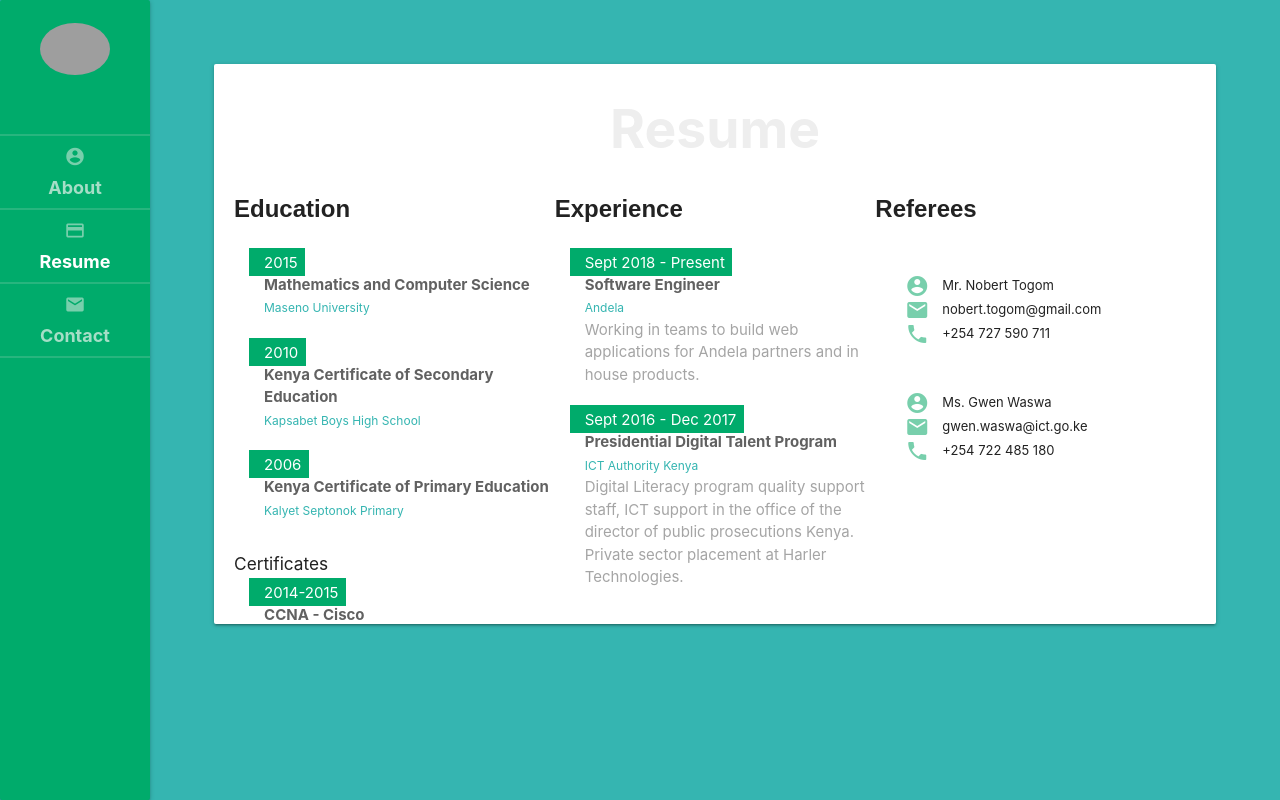
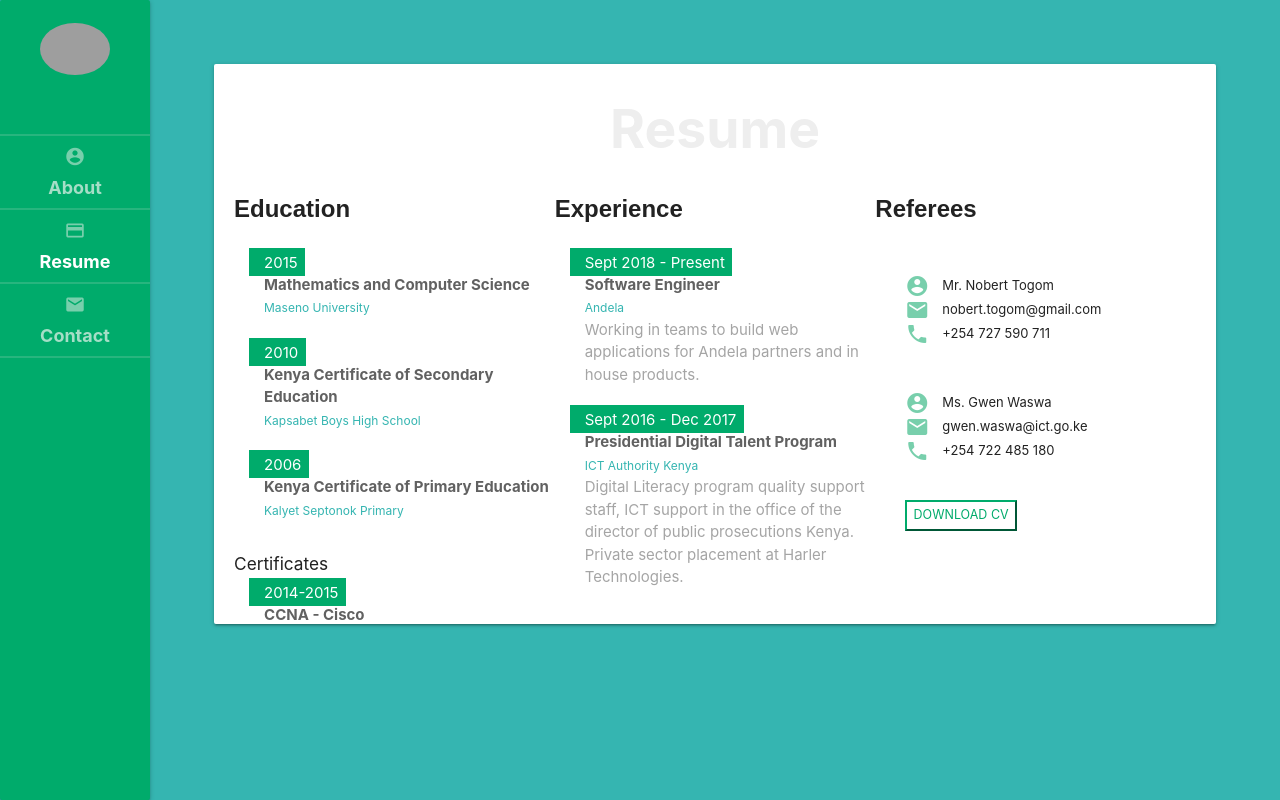
Before and after one commit to koechkevin/setting-up-react-redux, a React (Create React App) app: page / in a window 1280 px wide. Both pictures are taken after a click on the button "Resume". Built offline with nearby package versions, Linux system fonts and the light colour scheme; grey boxes are pictures that could not be loaded.

Commit message:
enable cv download

```diff
--- a/src/views/Components/Main/Main.scss
+++ b/src/views/Components/Main/Main.scss
@@ -184,6 +184,16 @@ img.logo {
   .subject-school {
     margin-left: 2em;
   }
+  .curriculum-vitae {
+    background-color: white;
+    color: rgb(0, 171, 107);
+    border-color: rgb(0, 171, 107);
+    font-size: smaller;
+    margin-top: 3em;
+    padding: .5em;
+    cursor: pointer;
+  }
+
   .year {
     background-color:rgb(0, 171, 107);
     margin-left: 1em;
--- a/src/views/Components/Main/Resume.jsx
+++ b/src/views/Components/Main/Resume.jsx
@@ -1,6 +1,7 @@
 import React from 'react';
 import PropTypes from 'prop-types';
 import {MobileNavBar} from './NavBar';
+import cv from '../../../images/cv.pdf';
 
 const Resume = ({ activeTab, handleTab }) => {
   const className = activeTab  === 'Resume'?'visible':'not-visible';
@@ -166,6 +167,7 @@ const Resume = ({ activeTab, handleTab }) => {
                   </i>
                   <span className="referee-name">+254 722 485 180</span>
                 </div>
+                <a href={cv} download="Kevin Koech"><button type="button" className="curriculum-vitae">DOWNLOAD CV</button></a>
               </div>
             </span>
           </span>
```
Also changed, not shown: 1 other file (tests, documents, lock files or other folders).
